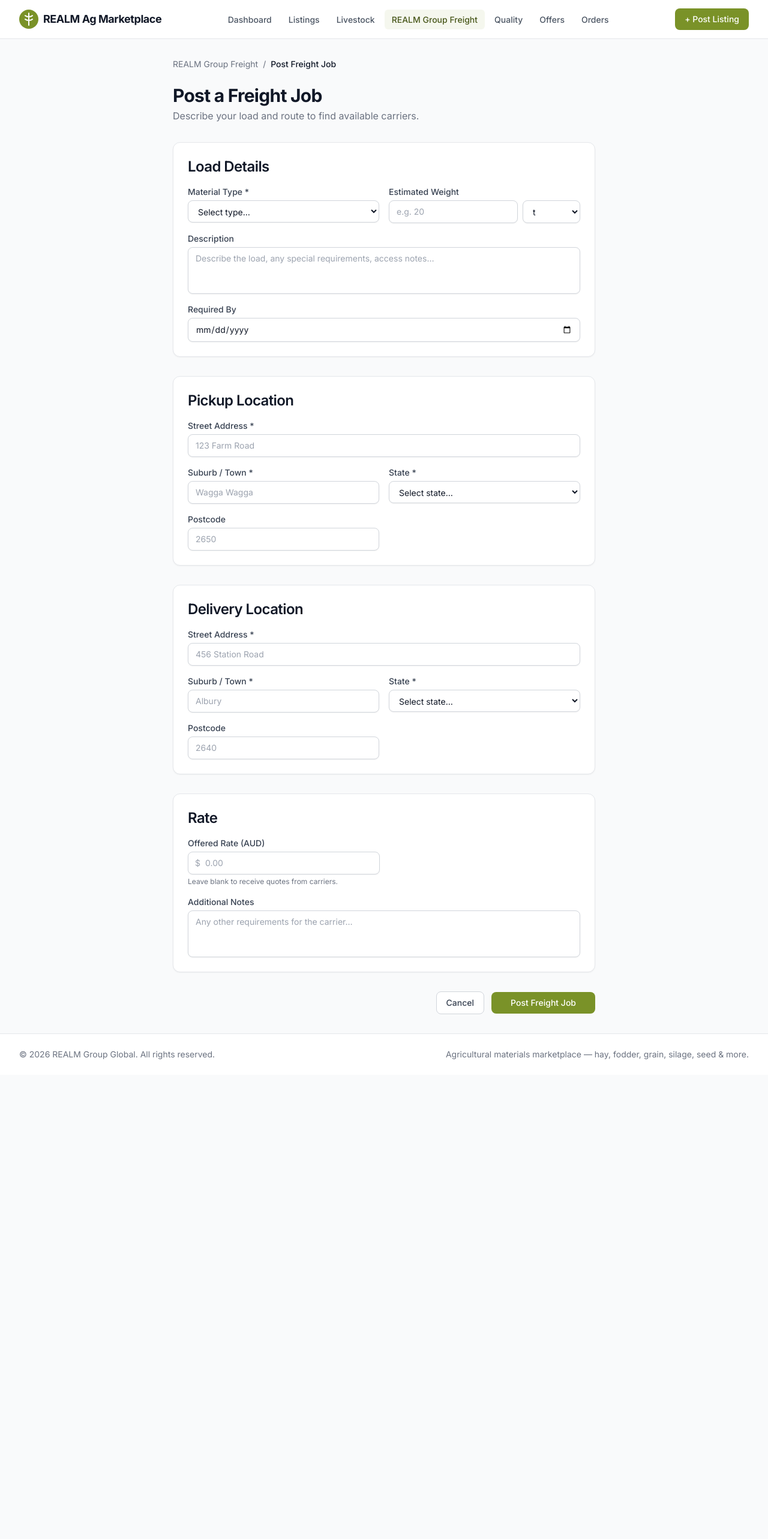
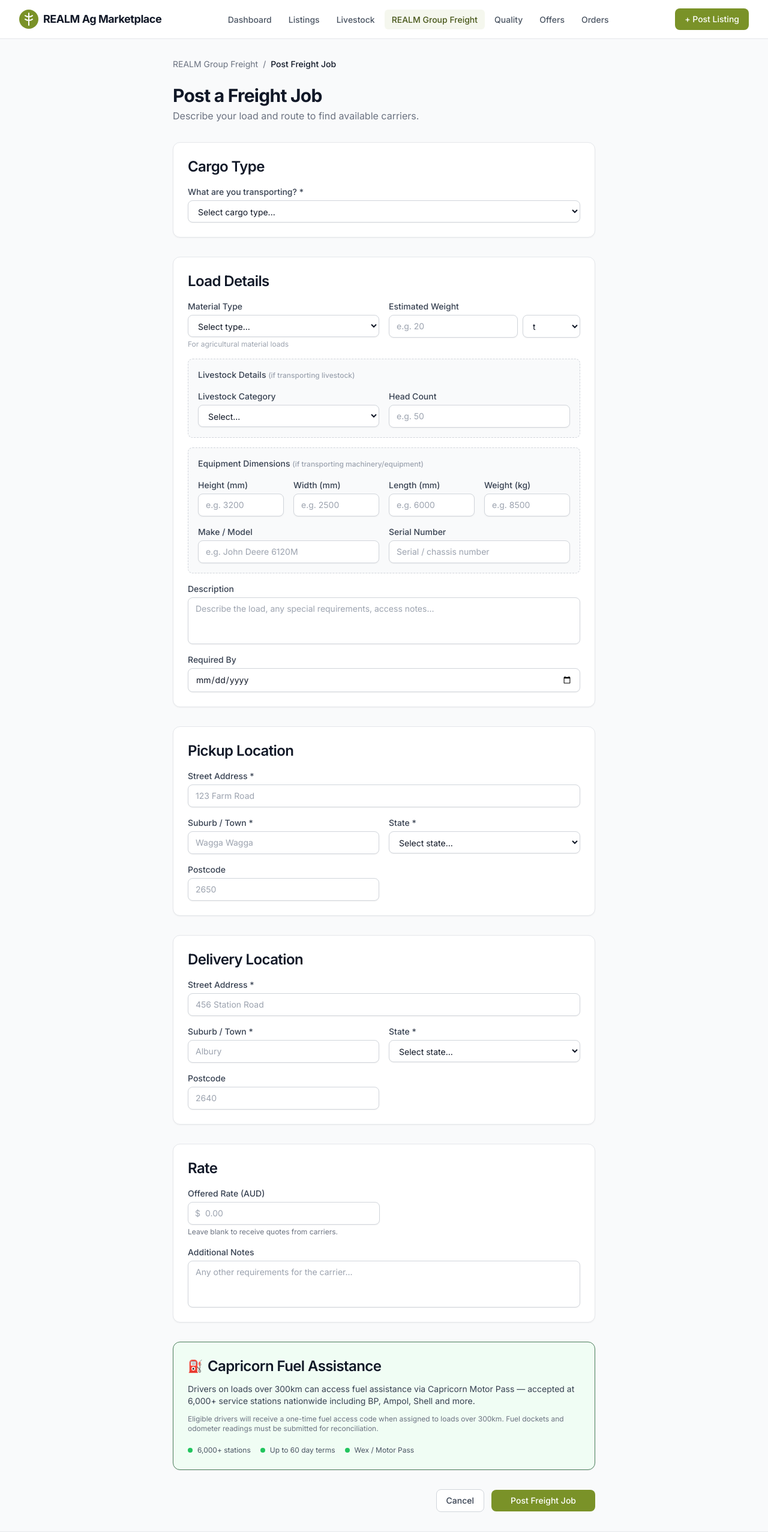
Before and after one commit to c51consulting/realm-group-freight, a Next.js app: page /freight/create in a window 1280 px wide. Shown: the top 2566 px of the page at 60% size. Before the commit the page ends 1792 px from the top, so only its background shows below. Built offline with nearby package versions, Linux system fonts and the light colour scheme.

Commit message:
feat: add cargo type, equipment dimensions, livestock fields, Capricorn fuel card to freight

```diff
--- a/app/freight/create/page.tsx
+++ b/app/freight/create/page.tsx
@@ -1,10 +1,10 @@
 import type { Metadata } from 'next';
 import Link from 'next/link';
-import { MATERIAL_TYPE_LABELS, AU_STATES } from '@/lib/constants';
+import { MATERIAL_TYPE_LABELS, FREIGHT_CARGO_TYPE_LABELS, LIVESTOCK_CATEGORY_LABELS, AU_STATES, FUEL_CARD_DISTANCE_THRESHOLD_KM, FUEL_CARD_DESCRIPTION } from '@/lib/constants';
 
 export const metadata: Metadata = {
   title: 'Post Freight Job',
-  description: 'Post a new agricultural freight job.',
+  description: 'Post a new freight job for agricultural materials, livestock or equipment.',
 };
 
 export default function CreateFreightJobPage() {
@@ -26,24 +26,35 @@ export default function CreateFreightJobPage() {
         </p>
       </div>
 
-      {/*
-        TODO: Convert to a Client Component.
-        Wire up to createFreightJob() from lib/api.ts.
-      */}
       <form className="space-y-8" action="#" method="POST">
+        {/* Cargo Type Selection */}
+        <section className="card p-6 space-y-4">
+          <h2 className="font-semibold text-gray-900">Cargo Type</h2>
+          <div>
+            <label htmlFor="cargoType" className="label">What are you transporting? *</label>
+            <select id="cargoType" name="cargoType" required className="input">
+              <option value="">Select cargo type...</option>
+              {Object.entries(FREIGHT_CARGO_TYPE_LABELS).map(([value, label]) => (
+                <option key={value} value={value}>{label}</option>
+              ))}
+            </select>
+          </div>
+        </section>
+
         {/* Load details */}
         <section className="card p-6 space-y-4">
           <h2 className="font-semibold text-gray-900">Load Details</h2>
 
           <div className="grid grid-cols-1 sm:grid-cols-2 gap-4">
             <div>
-              <label htmlFor="materialType" className="label">Material Type *</label>
-              <select id="materialType" name="materialType" required className="input">
-                <option value="">Select type…</option>
+              <label htmlFor="materialType" className="label">Material Type</label>
+              <select id="materialType" name="materialType" className="input">
+                <option value="">Select type...</option>
                 {Object.entries(MATERIAL_TYPE_LABELS).map(([value, label]) => (
                   <option key={value} value={value}>{label}</option>
                 ))}
               </select>
+              <p className="text-xs text-gray-400 mt-1">For agricultural material loads</p>
             </div>
 
             <div>
@@ -66,17 +77,69 @@ export default function CreateFreightJobPage() {
             </div>
           </div>
 
+          {/* Livestock fields */}
+          <div className="grid grid-cols-1 sm:grid-cols-2 gap-4 p-4 rounded-lg border border-dashed border-gray-300 bg-gray-50">
+            <div className="sm:col-span-2">
+              <p className="text-sm font-medium text-gray-700">Livestock Details <span className="text-xs text-gray-400">(if transporting livestock)</span></p>
+            </div>
+            <div>
+              <label htmlFor="livestockCategory" className="label">Livestock Category</label>
+              <select id="livestockCategory" name="livestockCategory" className="input">
+                <option value="">Select...</option>
+                {Object.entries(LIVESTOCK_CATEGORY_LABELS).map(([value, label]) => (
+                  <option key={value} value={value}>{label}</option>
+                ))}
+              </select>
+            </div>
+            <div>
+              <label htmlFor="livestockHeadCount" className="label">Head Count</label>
+              <input id="livestockHeadCount" name="livestockHeadCount" type="number" min="1" placeholder="e.g. 50" className="input" />
+            </div>
+          </div>
+
+          {/* Equipment dimensions */}
+          <div className="p-4 rounded-lg border border-dashed border-gray-300 bg-gray-50 space-y-4">
+            <p className="text-sm font-medium text-gray-700">Equipment Dimensions <span className="text-xs text-gray-400">(if transporting machinery/equipment)</span></p>
+            <div className="grid grid-cols-2 sm:grid-cols-4 gap-4">
+              <div>
+                <label htmlFor="equipHeight" className="label">Height (mm)</label>
+                <input id="equipHeight" name="equipHeight" type="number" min="0" placeholder="e.g. 3200" className="input" />
+              </div>
+              <div>
+                <label htmlFor="equipWidth" className="label">Width (mm)</label>
+                <input id="equipWidth" name="equipWidth" type="number" min="0" placeholder="e.g. 2500" className="input" />
+              </div>
+              <div>
+                <label htmlFor="equipLength" className="label">Length (mm)</label>
+                <input id="equipLength" name="equipLength" type="number" min="0" placeholder="e.g. 6000" className="input" />
+              </div>
+              <div>
+                <label htmlFor="equipWeight" className="label">Weight (kg)</label>
+                <input id="equipWeight" name="equipWeight" type="number" min="0" placeholder="e.g. 8500" className="input" />
+              </div>
+            </div>
+            <div className="grid grid-cols-1 sm:grid-cols-2 gap-4">
+              <div>
+                <label htmlFor="equipMakeModel" className="label">Make / Model</label>
+                <input id="equipMakeModel" name="equipMakeModel" type="text" placeholder="e.g. John Deere 6120M" className="input" />
+              </div>
+              <div>
+                <label htmlFor="equipSerial" className="label">Serial Number</label>
+                <input id="equipSerial" name="equipSerial" type="text" placeholder="Serial / chassis number" className="input" />
+              </div>
+            </div>
+          </div>
+
           <div>
             <label htmlFor="description" className="label">Description</label>
             <textarea
               id="description"
               name="description"
               rows={3}
-              placeholder="Describe the load, any special requirements, access notes…"
+              placeholder="Describe the load, any special requirements, access notes..."
               className="input resize-none"
             />
           </div>
-
           <div>
             <label htmlFor="requiredBy" className="label">Required By</label>
             <input id="requiredBy" name="requiredBy" type="date" className="input" />
@@ -98,7 +161,7 @@ export default function CreateFreightJobPage() {
             <div>
               <label htmlFor="pickupState" className="label">State *</label>
               <select id="pickupState" name="pickupState" required className="input">
-                <option value="">Select state…</option>
+                <option value="">Select state...</option>
                 {AU_STATES.map(({ value, label }) => (
                   <option key={value} value={value}>{label}</option>
                 ))}
@@ -126,7 +189,7 @@ export default function CreateFreightJobPage() {
             <div>
               <label htmlFor="deliveryState" className="label">State *</label>
               <select id="deliveryState" name="deliveryState" required className="input">
-                <option value="">Select state…</option>
+                <option value="">Select state...</option>
                 {AU_STATES.map(({ value, label }) => (
                   <option key={value} value={value}>{label}</option>
                 ))}
@@ -160,16 +223,44 @@ export default function CreateFreightJobPage() {
               Leave blank to receive quotes from carriers.
             </p>
           </div>
-
           <div>
             <label htmlFor="notes" className="label">Additional Notes</label>
             <textarea
               id="notes"
               name="notes"
               rows={3}
-              placeholder="Any other requirements for the carrier…"
+              placeholder="Any other requirements for the carrier..."
               className="input resize-none"
             />
+          </div>
+        </section>
+
+        {/* Capricorn Fuel Card Info */}
+        <section className="card p-6 space-y-3 border-[#4a7c59] bg-green-50">
+          <div className="flex items-center gap-2">
+            <span className="text-xl">⛽</span>
+            <h2 className="font-semibold text-gray-900">Capricorn Fuel Assistance</h2>
+          </div>
+          <p className="text-sm text-gray-700">
+            {FUEL_CARD_DESCRIPTION}
+          </p>
+          <p className="text-xs text-gray-500">
+            Eligible drivers will receive a one-time fuel access code when assigned to loads over {FUEL_CARD_DISTANCE_THRESHOLD_KM}km.
+            Fuel dockets and odometer readings must be submitted for reconciliation.
+          </p>
+          <div className="flex items-center gap-4 pt-2">
+            <div className="flex items-center gap-2 text-xs text-gray-600">
+              <span className="inline-block w-2 h-2 rounded-full bg-green-500"></span>
+              6,000+ stations
+            </div>
+            <div className="flex items-center gap-2 text-xs text-gray-600">
+              <span className="inline-block w-2 h-2 rounded-full bg-green-500"></span>
+              Up to 60 day terms
+            </div>
+            <div className="flex items-center gap-2 text-xs text-gray-600">
+              <span className="inline-block w-2 h-2 rounded-full bg-green-500"></span>
+              Wex / Motor Pass
+            </div>
           </div>
         </section>
 
```
